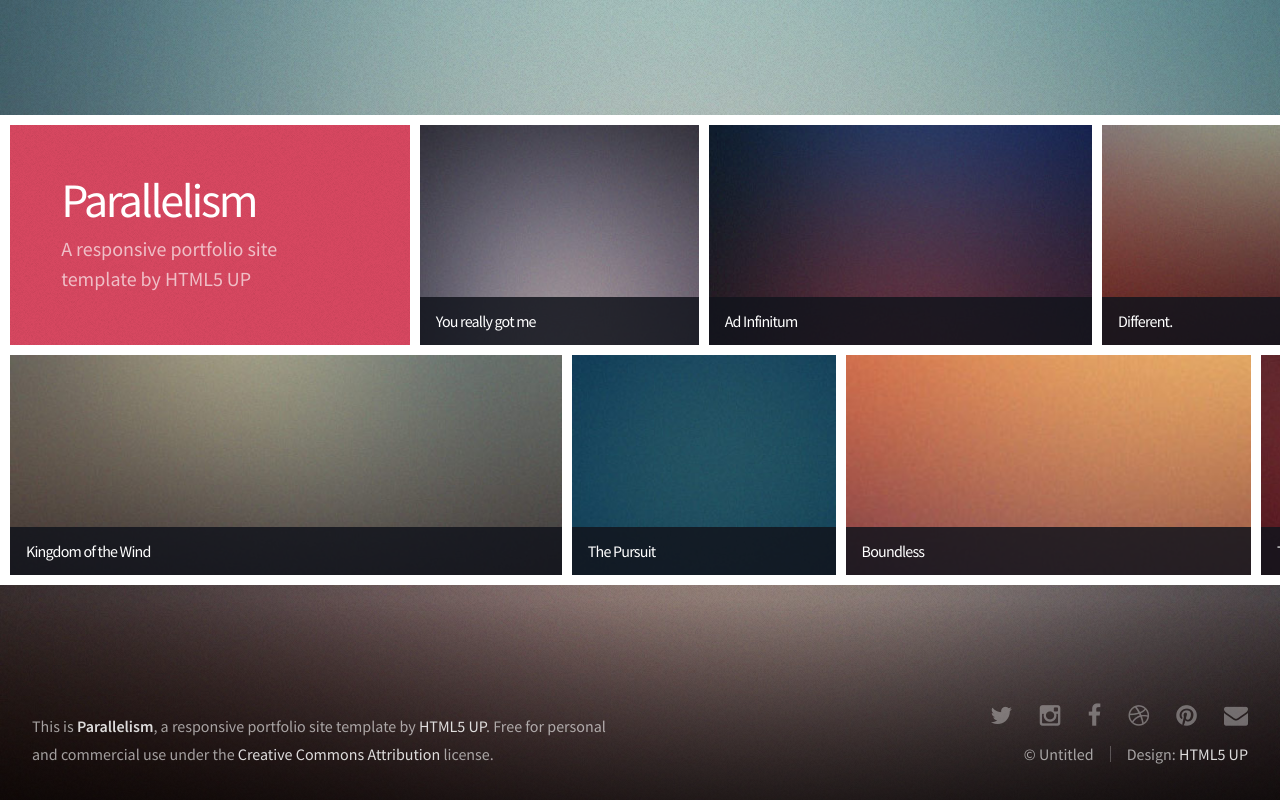
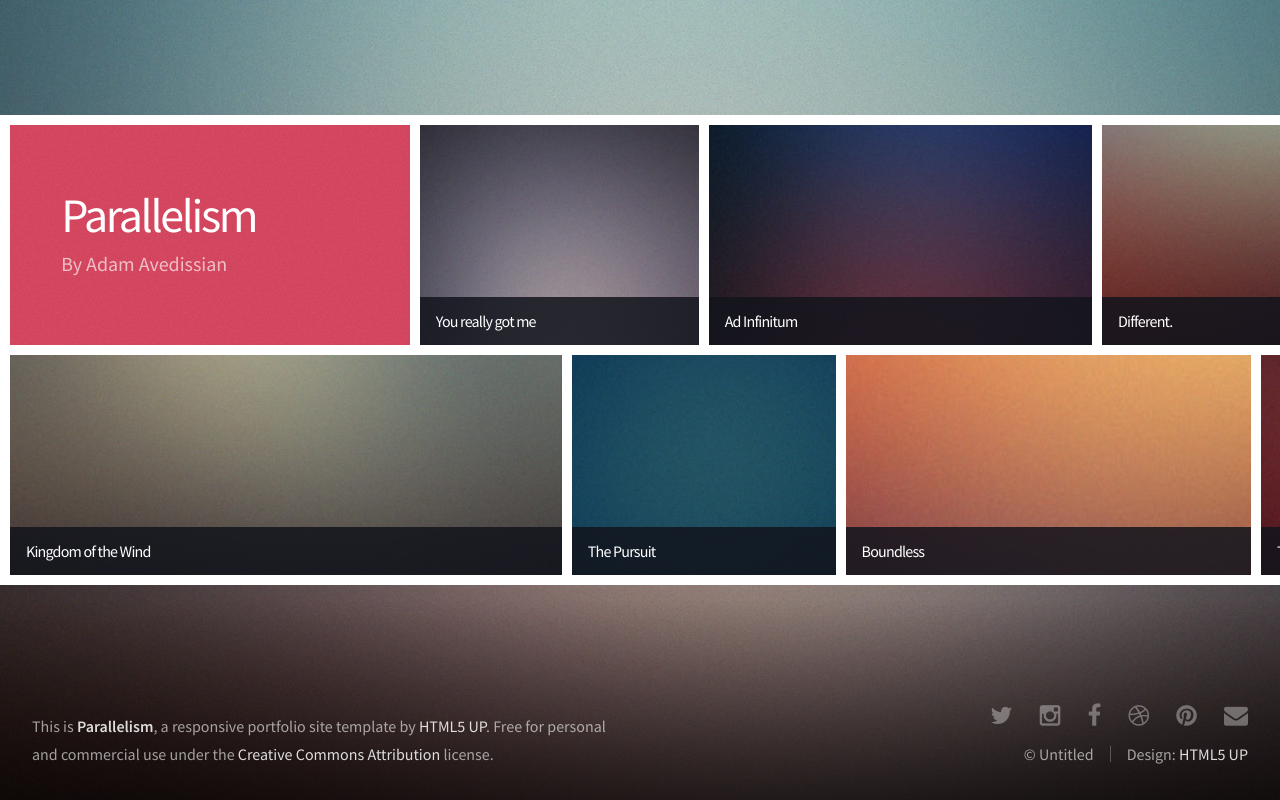
Before and after one commit to devlopperadam/devlopperadam.github.io, a plain HTML site: page index.html in a window 1280 px wide. Drawn offline with Linux system fonts and the light colour scheme.

Commit message:
I re re changed my tile

```diff
--- a/index.html
+++ b/index.html
@@ -27,8 +27,8 @@
 						<div id="header" class="item" data-width="400">
 							<div class="inner">
 								<h1>Parallelism</h1>
-								<p>A responsive portfolio site<br />
-								template by HTML5 UP</p>
+								<p>By Adam Avedissian<br />
+								</p>
 							</div>
 						</div>
 
```
